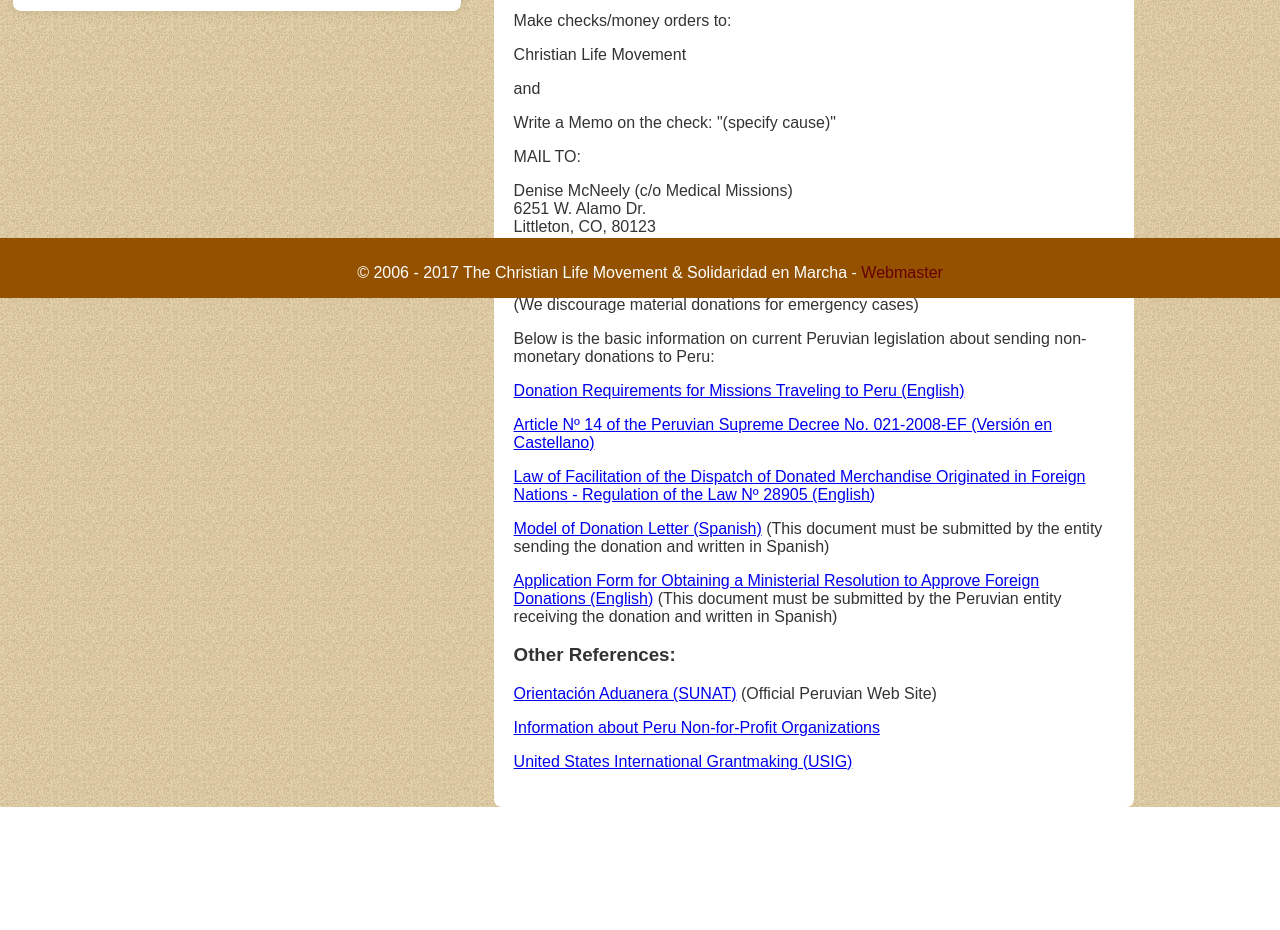
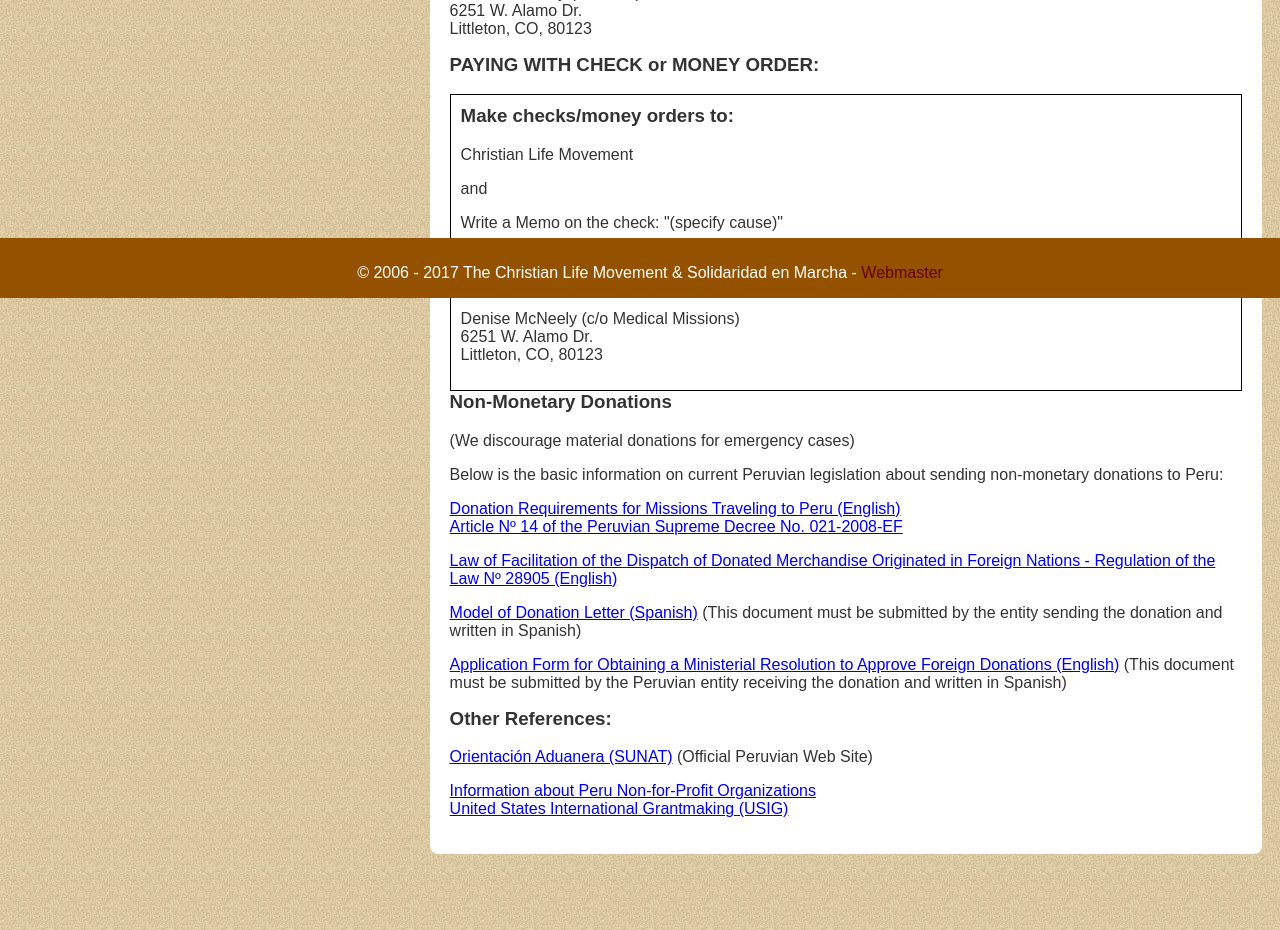
Before and after one commit to KuliesJ/MedicalMissions, a Flask app: page /donations in a window 1280 px wide. Shown: the part 502-1432 px from the top of the page. Before the commit the page ends 1309 px from the top, so only its background shows below. Run offline with Flask 3, Linux system fonts and the light colour scheme.

Commit message:
+little complementary update

```diff
--- a/main.py
+++ b/main.py
@@ -73,6 +73,14 @@ def getMissions():
 
     return missions
 
+@app.route('/terms_and_conditions')
+def termsAndConditions():
+    return render_template('terms.html')
+
+@app.route('/about_peru')
+def aboutPeru():
+    return render_template('about_peru.html')
+
 @app.route('/previous_missions')
 def previousMissions():
     listMissions = getMissions()
--- a/static/styles.css
+++ b/static/styles.css
@@ -24,6 +24,27 @@ nav {
     justify-content: space-between;
     align-items: center;
 }
+
+/*Donation table*/
+.donation-table {
+    width: 100%;
+    border-collapse: collapse;
+    border: 1px solid black;
+}
+
+.donation-table tr {
+    border: 1px solid black;
+}
+
+.donation-cell {
+    padding: 10px;
+    border: 1px solid black;
+}
+
+h3 {
+    margin-top: 0;
+}
+/*End of donation table*/
 
 .logo{
     width: 20%;
@@ -59,10 +80,19 @@ nav {
     font-weight: 10;
 }
 
+.container {
+    flex: 1;
+    display: flex;
+    flex-direction: column;
+    width: 100%;
+    margin: 0 auto;
+    padding-bottom: 2%;
+}
+
 /* CSS for image and text containers */
 .imageContainer {
     float: left;
-    max-width: 50%;
+    width: 30%;
     padding: 20px;
     box-sizing: border-box;
     background-color: #fff;
@@ -95,7 +125,7 @@ nav {
     box-sizing: border-box;
     border-radius: 8px;
     float: left; /* Float the text container to the left */
-    width: 50%; /* Set width to 50% */
+    width: 65%; /* Set width to 50% */
     padding: 20px; /* Add padding */
     box-sizing: border-box; /* Include padding in the width */
     margin-left: 1%;
--- a/templates/donations.html
+++ b/templates/donations.html
@@ -12,32 +12,46 @@
         <h2>DONATE ONLINE</h2>
         <p>(Tax deductible)</p>
         <p>Please join our mission efforts and make your tax deductible donation using PayPal by clicking the button below.</p>
+        <a href="https://www.paypal.com/donate?token=maOska9quuT_TJAkrRmWv6IxSuwPwbWPlkbsvYxm8WvAlU3LjGSv7IKQfd_-zRC0yoiGQP2hCJn4nxco" target="_blank">
+            <img src="{{ url_for('static', filename='images/donate.png') }}">
+        </a>
+
         <p>PayPal - The safer, easier way to pay online!</p>
         <p>Or Mail your donation to:</p>
         <p>Denise McNeely (c/o CLM)<br>
         6251 W. Alamo Dr.<br>
         Littleton, CO, 80123</p>
         <h3>PAYING WITH CHECK or MONEY ORDER:</h3>
-        <p>Make checks/money orders to:</p>
+        <table class="donation-table">
+            <tr>
+                <td class="donation-cell">
+                    <h3>Make checks/money orders to:</h3>
                     <p>Christian Life Movement</p>
                     <p>and</p>
                     <p>Write a Memo on the check: "(specify cause)"</p>
-        <p>MAIL TO:</p>
+                </td>
+            </tr>
+            <tr>
+                <td class="donation-cell">
+                    <h3>MAIL TO:</h3>
                     <p>Denise McNeely (c/o Medical Missions)<br>
                     6251 W. Alamo Dr.<br>
                     Littleton, CO, 80123</p>
+                </td>
+            </tr>
+        </table>
+
         <h3>Non-Monetary Donations</h3>
         <p>(We discourage material donations for emergency cases)</p>
         <p>Below is the basic information on current Peruvian legislation about sending non-monetary donations to Peru:</p>
-        <p><a href="#">Donation Requirements for Missions Traveling to Peru (English)</a></p>
-        <p><a href="#">Article Nº 14 of the Peruvian Supreme Decree No. 021-2008-EF (Versión en Castellano)</a></p>
-        <p><a href="#">Law of Facilitation of the Dispatch of Donated Merchandise Originated in Foreign Nations - Regulation of the Law Nº 28905 (English)</a></p>
-        <p><a href="#">Model of Donation Letter (Spanish)</a> (This document must be submitted by the entity sending the donation and written in Spanish)</p>
-        <p><a href="#">Application Form for Obtaining a Ministerial Resolution to Approve Foreign Donations (English)</a> (This document must be submitted by the Peruvian entity receiving the donation and written in Spanish)</p>
+        <p><a href="/donation_requirements.html">Donation Requirements for Missions Traveling to Peru (English)<br>
+            Article Nº 14 of the Peruvian Supreme Decree No. 021-2008-EF</a></p>
+        <p><a href="{{ url_for('static', filename='documents/DS021-2008-EF-28905-English.pdf') }}" download="DS021-2008-EF-28905-English.pdf">Law of Facilitation of the Dispatch of Donated Merchandise Originated in Foreign Nations - Regulation of the Law Nº 28905 (English)</a></p>
+        <p><a href="{{ url_for('static', filename='documents/ModeloCartaDonacion.pdf') }}" download="ModeloCartaDonacion.pdf">Model of Donation Letter (Spanish)</a> (This document must be submitted by the entity sending the donation and written in Spanish)</p>
+        <p><a href="{{ url_for('static', filename='documents/ApplicationMinisterialResolutionDonation.doc') }}" download="ApplicationMinisterialResolutionDonation.doc">Application Form for Obtaining a Ministerial Resolution to Approve Foreign Donations (English)</a> (This document must be submitted by the Peruvian entity receiving the donation and written in Spanish)</p>
         <h3>Other References:</h3>
-        <p><a href="#">Orientación Aduanera (SUNAT)</a> (Official Peruvian Web Site)</p>
-        <p><a href="#">Information about Peru Non-for-Profit Organizations</a></p>
-        <p><a href="#">United States International Grantmaking (USIG)</a></p>
+        <p><a href="http://www.aduanet.gob.pe/orientacAduana/index.html" target="_blank">Orientación Aduanera (SUNAT)</a> (Official Peruvian Web Site)</p>
+        <p><a href="https://www.usig.org/#General_Legal_Forms" target="_blank">Information about Peru Non-for-Profit Organizations<br>United States International Grantmaking (USIG)</a></p>
     </div>
 
 
--- a/templates/goals_services.html
+++ b/templates/goals_services.html
@@ -10,7 +10,7 @@
 
     <div class="textContainer">
         <h2>Goals</h2>
-        <p>The main goal of our medical missions is to provide medical care to a large number of underserved people, among the poorest in Peru. They live in precariously built places around Lima (capital of Peru) and in the Highlands of the Peruvian Andes; they usually do not have water, electricity or sewer services. All volunteers use their free time with the goal to serve people in their greatest need.</p>
+        <p>The main goal of our medical missions is to provide medical care to a large number of underserved people, among the poorest in <a class="link" href="/about_peru">Peru</a>. They live in precariously built places around Lima (capital of Peru) and in the Highlands of the Peruvian Andes; they usually do not have water, electricity or sewer services. All volunteers use their free time with the goal to serve people in their greatest need.</p>
 
         <h2>Services</h2>
         <p>Most of the people who receive assistance are women, children, and the elderly. The children are usually malnourished and suffering from upper respiratory infections, diarrhea, parasitic diseases, and dermatological problems. The women become pregnant at early ages, have several children, and also suffer from precarious health. The elderly suffer from several chronic and debilitating diseases, blindness, osteoarthritis, etc.</p>
--- a/templates/next_mission.html
+++ b/templates/next_mission.html
@@ -10,7 +10,7 @@
 
     <div class="textContainer">
         <h2>Seeking to Help the Poor</h2>
-        <p>Seeking to help the poor, and to create life conditions according to human rights and dignity, the Christian Life Movement USA, and Solidaridad en Marcha (SEM) are working to provide medical care to the poorest of the poor in Peru and Latin America. Many of these children and families suffer from serious infections and diseases. In the past, our Medical Missions have aided approximately 3,500 patients per trip in an average of 3 days.</p>
+        <p>Seeking to help the poor, and to create life conditions according to human rights and dignity, the <a class="link" href="http://clmusa.org/">Christian Life Movement USA</a>, and <a class="link" href="http://www.solidaridadenmarcha.org/">Solidaridad en Marcha (SEM)</a> are working to provide medical care to the poorest of the poor in Peru and Latin America. Many of these children and families suffer from serious infections and diseases. In the past, our Medical Missions have aided approximately 3,500 patients per trip in an average of 3 days.</p>
 
         <h2>Upcoming Medical Mission Trips</h2>
         <ul>
@@ -19,9 +19,9 @@
                 September 22-30, 2023<br>
                 Acclimatization in Cuzco followed by 4 days of intense medical campaign<br>
                 Contact: Katy Brant (General Coordinator)<br>
-                Email: <a href="mailto:ayaviri.mission@clmusa.org">ayaviri.mission@clmusa.org</a><br>
+                Email: <a class="link" href="mailto:ayaviri.mission@clmusa.org">ayaviri.mission@clmusa.org</a><br>
                 Phone: 303-476-1358<br>
-                <a href="#">Read More</a>
+                <a class="link" href="https://medicalmissions.clmusa.org/ayaviri/index.html">Read More</a>
             </li>
         </ul>
     </div>
--- a/templates/template.html
+++ b/templates/template.html
@@ -5,9 +5,11 @@
     <meta name="viewport" content="width=device-width, initial-scale=1.0">
     <title>{% block title %}My Website{% endblock %}</title>
     <link rel="stylesheet" type="text/css" href="{{ url_for('static', filename='styles.css') }}">
+    <link rel="icon" type="image/x-icon" href="{{ url_for('static', filename='favicon.ico') }}">
 </head>
-<body background="{{url_for('static', filename='images/background.png')}}">
+<body background="{{ url_for('static', filename='images/background.png') }}">
 
+<div class="container">
     <header>
         <nav>
             <img src="{{ url_for('static', filename='images/mm_logo.png') }}" class="logo">
@@ -30,6 +32,7 @@
                 <li><a href="/photo_videos">Photos and Videos</a></li>
                 <li><a href="/contact_us">Contact Us</a></li>
                 <li><a href="/previous_missions">Previous Missions</a></li>
+                <li><a href="/terms_and_conditions">Terms and conditions</a></li>
             </ul>
         </nav>
     </header>
@@ -38,6 +41,7 @@
         {% block content %}
         {% endblock %}
     </div>
+</div>
 
 <footer>
     <p>&copy; 2006 - 2017 The Christian Life Movement & Solidaridad en Marcha - <a class="link" href="mailto:webmaster@clmusa.org">Webmaster</a></p>
```
Also changed, not shown: templates/about_peru.html (added, +25 -0 lines), templates/terms.html (added, +26 -0 lines), static/favicon.ico (added), static/images/donate.png (added), 3 other files. Lines whose indentation alone changed are shown as unchanged.
